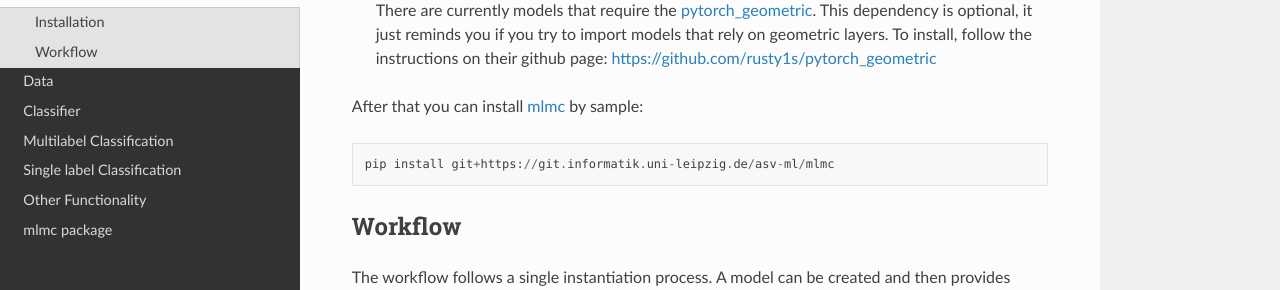
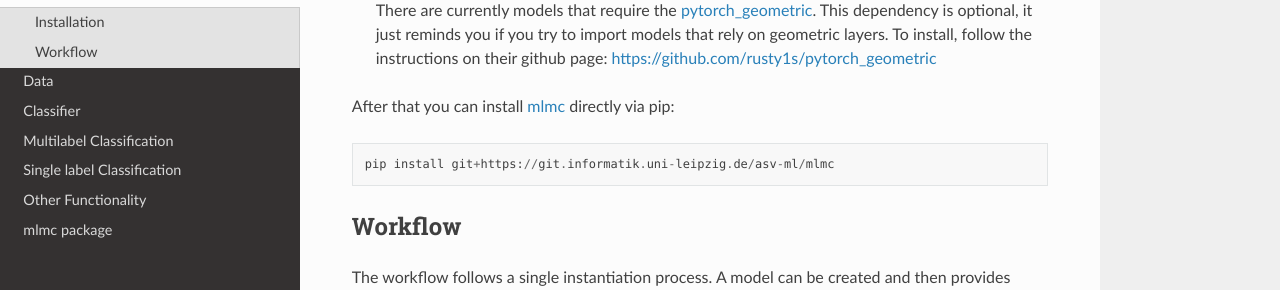
Before and after one commit to JaBorst/mlmc, a Sphinx documentation site: the page built from docs/Introduction.rst, in a window 1280 px wide and 900 px high, scrolled down 399 px. Shown: the part 161-451 px from the top of the window. Built offline with Sphinx 7.4.7 and the Read the Docs theme 2.0.0, drawn with Linux system fonts in a browser that asks for light colours.

Commit message:
Typo Error in Documentation

```diff
--- a/docs/Introduction.rst
+++ b/docs/Introduction.rst
@@ -21,7 +21,7 @@ Optional:
     This dependency is optional, it just reminds you if you try to import models that rely on geometric layers.
     To install, follow the instructions on their github page: https://github.com/rusty1s/pytorch_geometric
 
-After that you can install `mlmc <https://git.informatik.uni-leipzig.de/asv-ml/mlmc>`_  by sample::
+After that you can install `mlmc <https://git.informatik.uni-leipzig.de/asv-ml/mlmc>`_  directly via pip::
 
     pip install git+https://git.informatik.uni-leipzig.de/asv-ml/mlmc
 
```
